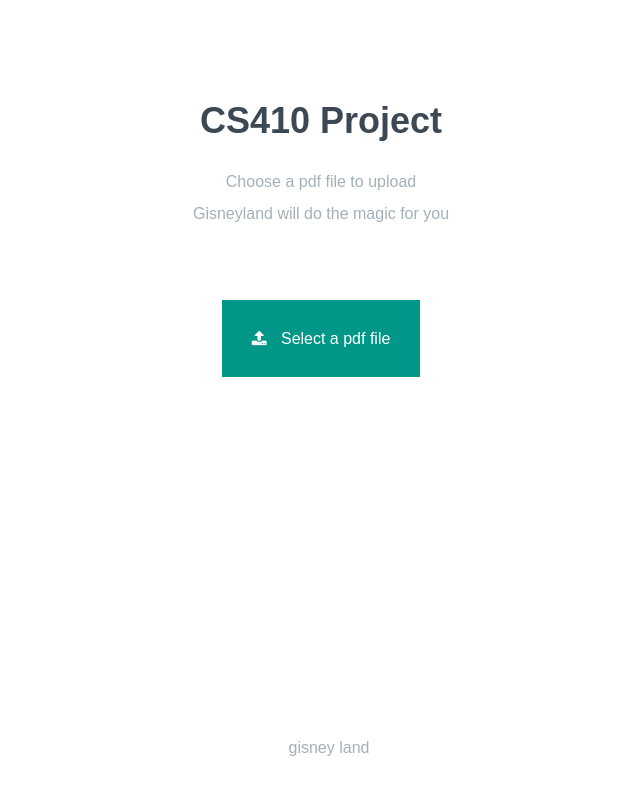
After one commit to gisney-land/410_corpus_analysis, a Django app: template corpusAnalyzer/templates/zhaorui.html in a window 1280 px wide. The commit adds this page. Shown: the whole page, without its empty margins (319-959 px from the left). Run offline with Django 3.2, Linux system fonts and the light colour scheme; the template is opened without the code that fills it, so the values that code supplies are empty; some libraries are stand-ins or nearby versions.

Commit message:
added zhaorui.html, index.js, style.css

```diff
--- /dev/null
+++ b/corpusAnalyzer/templates/index.js
@@ -0,0 +1,12 @@
+$(document).ready(function(){
+    $("#file").on("change", function(e){
+        var files = $(this)[0].files;
+        if (files.length >= 2){
+            alert("you can only choose one file!");
+        }
+        else{
+            var filename = e.target.value.split('\\').pop();
+            $("#label_span").text(filename);
+        }
+    })
+})
--- /dev/null
+++ b/corpusAnalyzer/templates/style.css
@@ -0,0 +1,50 @@
+body {
+    font-family: 'Verala Round', sans-serif;
+    font-family: 16px;
+}
+
+h1 {
+    color: #3c4954;
+    text-align: center;
+    margin-top: 100px;
+    font-size: 36px;
+}
+
+p {
+    color: #a4b0b9;
+    line-height: 200%;
+}
+
+* {
+    box-sizing: border-box;
+}
+
+footer {
+    position: absolute;
+    width: 100%;
+    bottom: 20px
+}
+
+.form-div {
+    margin-top: 100px;
+}
+
+.input-label {
+    background: #009688;
+    color: #fff;
+    padding: 30px;
+    transition: 0.3s;
+}
+.input-label:hover {
+    background: #26a69a;
+    cursor: pointer;
+}
+
+.fa {
+    margin-right: 10px;
+}
+
+
+#file {
+display: none;
+}
--- /dev/null
+++ b/corpusAnalyzer/templates/zhaorui.html
@@ -0,0 +1,36 @@
+<!DOCTYPE html>
+<html lang="en">
+<head>
+    <link rel="stylesheet"
+    href="https://fonts.googleapis.com/css?family=Varela+Round" type="text/css">
+    <link rel="stylesheet" href="https://maxcdn.bootstrapcdn.com/font-awesome/4.4.0/css/font-awesome.min.css">
+    <link rel="stylesheet" href="style.css"/>
+    <script src="https://code.jquery.com/jquery-3.4.0.min.js"></script>
+    <meta charset="UTF-8">
+    <title>cs410</title>
+</head>
+<body align="center">
+    <header>
+        <h1>
+            CS410 Project
+        </h1>
+        <p>
+           Choose a pdf file to upload <br/> Gisneyland will do the magic for you
+        </p>
+    </header>
+
+    <div>
+        <form class="form-div">
+            <label for="file" class="input-label">
+                    <i class="fa fa-upload"></i>
+                <span id="label_span">Select a pdf file</span>
+            </label><input id="file" type="file"/>
+        </form>
+    </div>
+    <footer>
+        <p>gisney land</p>
+    </footer>
+
+    <script src="index.js"></script>
+</body>
+</html>
```
Also changed, not shown: corpusAnalyzer/templates/index.html (+17 -3 lines).
